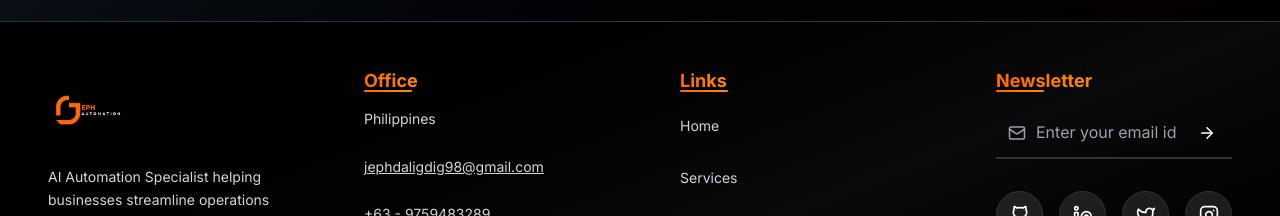
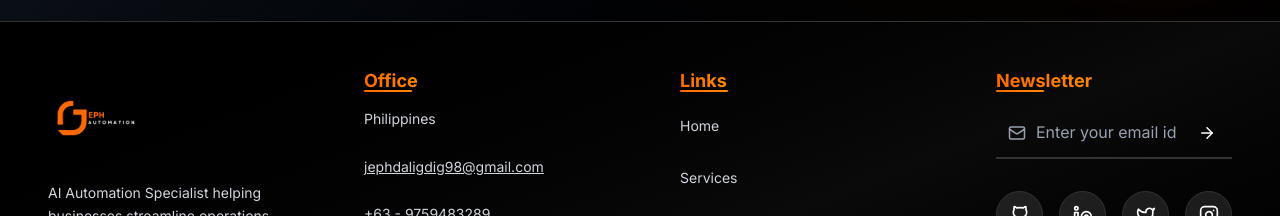
Before and after one commit to greatxrider/jephWebsite, a Next.js app: page / in a window 1280 px wide. Shown: the part 9849-10065 px from the top of the page. Built offline with nearby package versions, Linux system fonts and the light colour scheme; no server answers.

Commit message:
chore: snapshot before upgrade

```diff
--- a/src/components/layout/Footer.tsx
+++ b/src/components/layout/Footer.tsx
@@ -59,9 +59,9 @@ export const Footer = () => {
                         : "/website-logo-dark.png"
                     }
                     alt="JEPH DALIGDIG Logo"
-                    width={80}
-                    height={80}
-                    className="w-20 h-20 object-contain"
+                    width={96}
+                    height={96}
+                    className="w-24 h-24 object-contain"
                   />
                 </div>
               </div>
```
Also changed, not shown: 1 other file (tests, documents, lock files or other folders).
